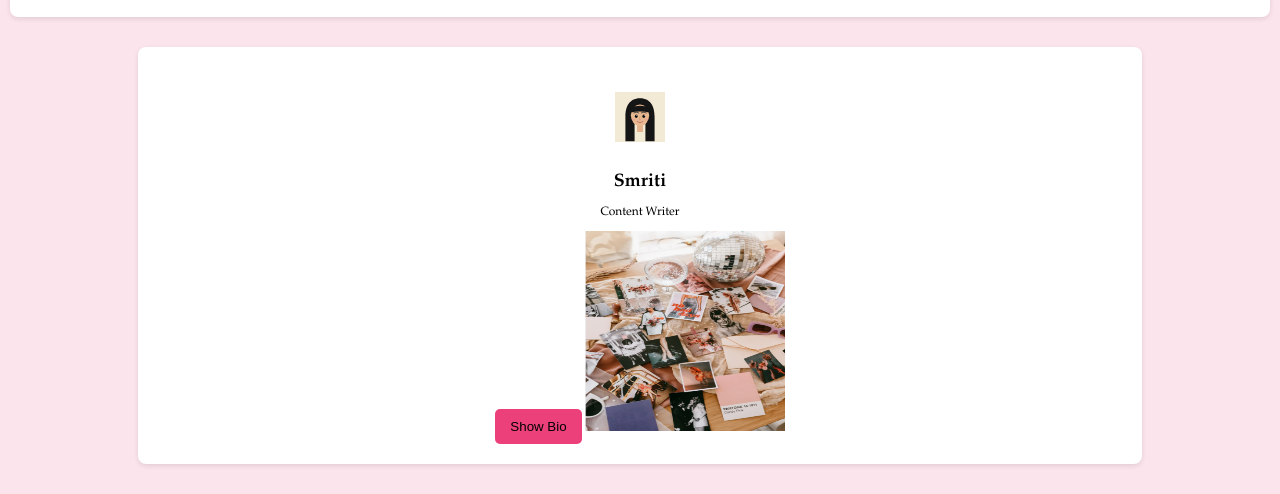
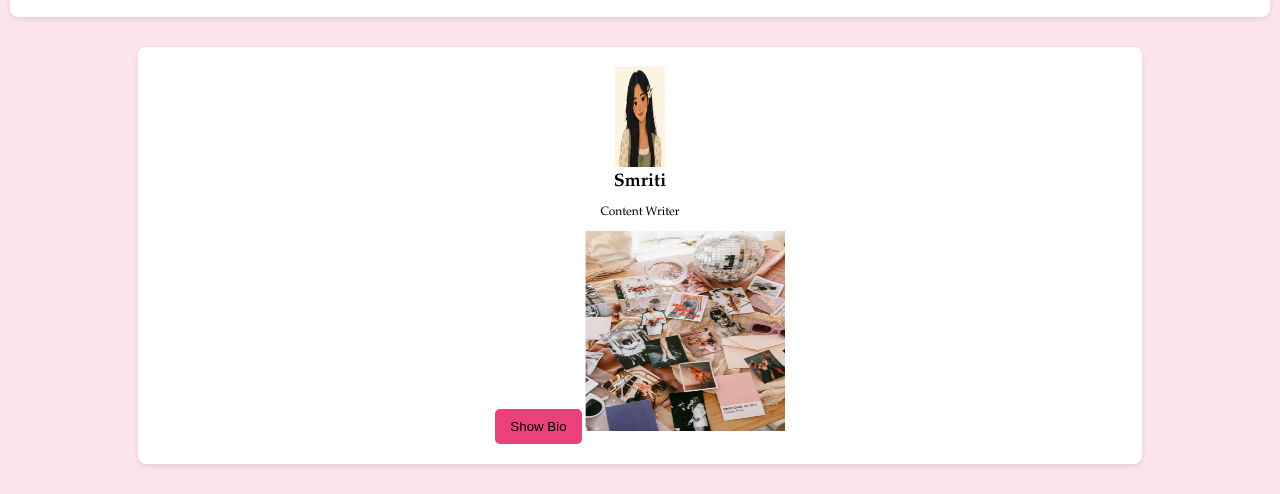
Before and after one commit to Kaleiah1/girlypops-webpage1, a plain HTML site: page index.html in a window 1280 px wide. Shown: the part 1883-2377 px from the top of the page. Drawn offline with Linux system fonts and the light colour scheme.

Commit message:
Add Smriti profile pic (.png) and replace inline SVG avatar
Co-authored-by: Cursor <cursoragent@cursor.com>

```diff
--- a/index.html
+++ b/index.html
@@ -59,7 +59,7 @@
     <div id="bios" class="container">
         <!-- Smriti -->
         <div class="card">
-            <svg viewBox="0 0 120 120" width="50" height="100" role="img" aria-label="Avatar of Smriti" xmlns="http://www.w3.org/2000/svg"><rect x="0" y="0" width="120" height="120" fill="#f3ead6"/><path d="M60 15 C33 15 25 37 25 59 L25 118 L47 118 L47 60 L73 60 L73 118 L95 118 L95 59 C95 37 87 15 60 15 Z" fill="#151515"/><rect x="53" y="74" width="14" height="22" fill="#e3b18c"/><ellipse cx="60" cy="56" rx="22" ry="26" fill="#e8b891"/><ellipse cx="45" cy="66" rx="4.5" ry="2.6" fill="#e79a95" opacity="0.6"/><ellipse cx="75" cy="66" rx="4.5" ry="2.6" fill="#e79a95" opacity="0.6"/><path d="M45 50 Q51 47 57 50" stroke="#2a2a2a" stroke-width="1.8" fill="none" stroke-linecap="round"/><path d="M63 50 Q69 47 75 50" stroke="#2a2a2a" stroke-width="1.8" fill="none" stroke-linecap="round"/><ellipse cx="51" cy="58" rx="3.3" ry="4.3" fill="#111"/><ellipse cx="69" cy="58" rx="3.3" ry="4.3" fill="#111"/><circle cx="52.2" cy="56.4" r="1" fill="#fff"/><circle cx="70.2" cy="56.4" r="1" fill="#fff"/><path d="M60 60 L58 66 Q60 68 62 66" stroke="#c98f6e" stroke-width="1.4" fill="none" stroke-linecap="round"/><path d="M53 71 Q60 77 67 71" stroke="#c56b6b" stroke-width="2" fill="none" stroke-linecap="round"/><path d="M37 37 Q60 29 83 37 L83 49 Q60 44 37 49 Z" fill="#151515"/></svg>
+            <img src="img/smriti-avatar.png" alt="Smriti Avatar" class="Smriti-Avatar" width="50" height="100">
             <h2>Smriti</h2>
             <p>Content Writer</p>
             <button onclick="toggleBio('bio4')">Show Bio</button>
```
Also changed, not shown: img/smriti-avatar.png (added).
